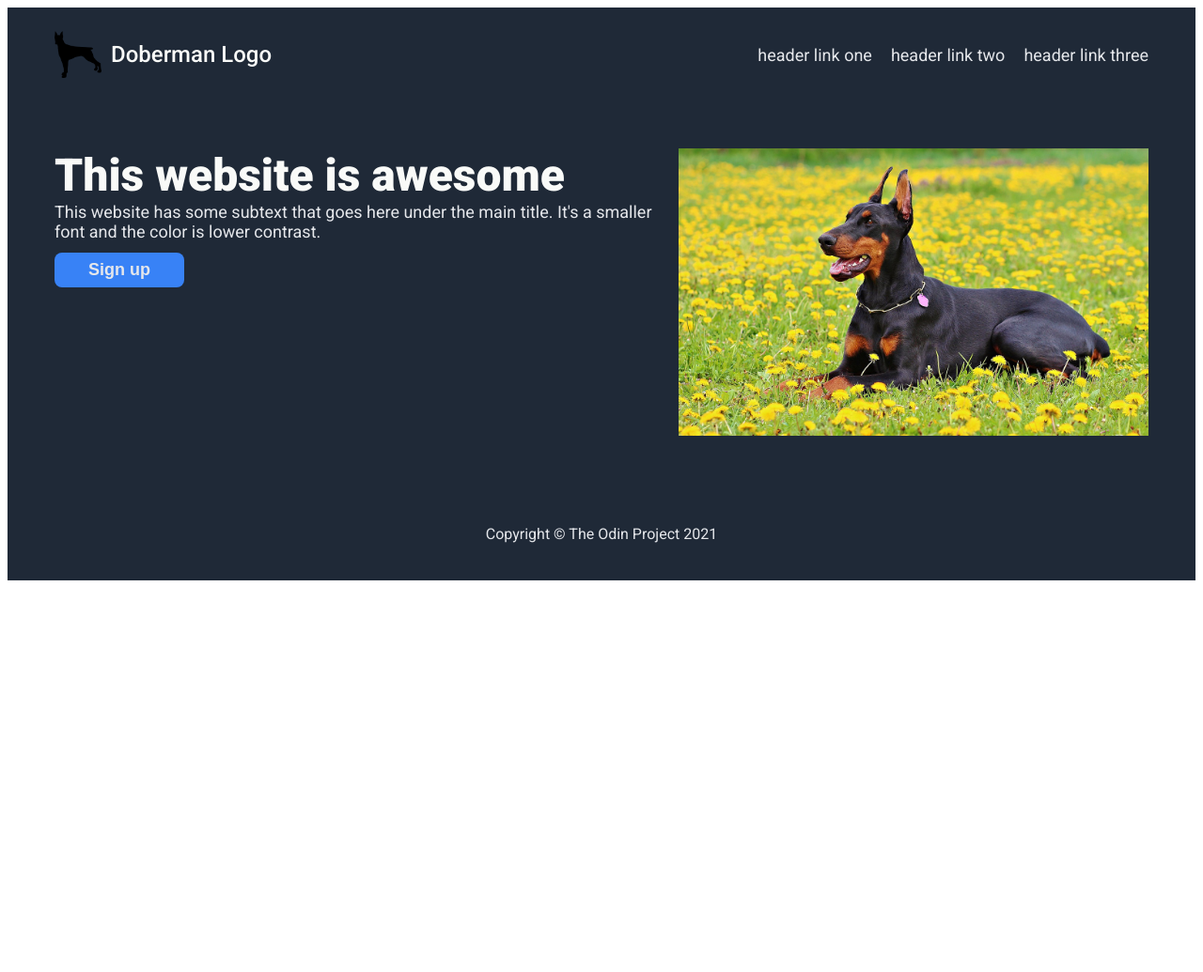
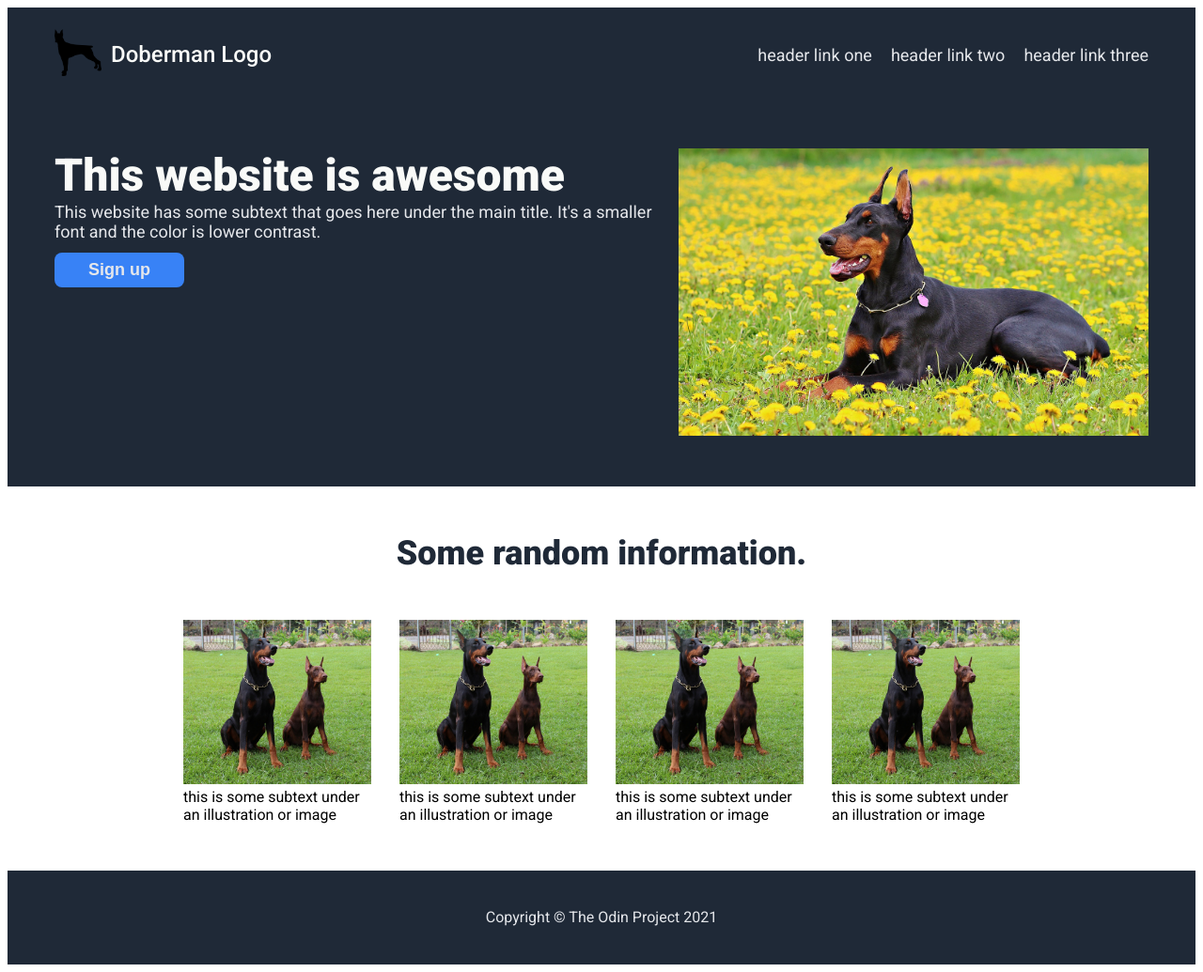
Before and after one commit to PJCWu/Landing-Page, a plain HTML site: page index.html in a window 1280 px wide. Shown: the whole page at 94% size. Before the commit the page ends 800 px from the top, so only its background shows below. Drawn offline with Linux system fonts and the light colour scheme.

Commit message:
add random info html and css

```diff
--- a/index.html
+++ b/index.html
@@ -14,8 +14,12 @@
   <body>
     <div class="header">
       <div class="left-side-header-logo">
-        <img class="logo" src="images/dog-307198_1280.png">
-        <div class="left-side-header-logo-text">Doberman Logo</div>
+        <a class="header-links" href="index.html">
+          <img class="logo" src="images/dog-307198_1280.png">
+        </a>
+        <a class="header-links" href="index.html">
+          <div class="left-side-header-logo-text">Doberman Logo</div>
+        </a>
       </div>
       <div class="right-side-header-links">
         <a class="header-links" href="index.html">header link one</a>
@@ -28,10 +32,42 @@
       <div class="left-hero">
         <div class="main-text">This website is awesome</div>
         <div class="secondary-text">This website has some subtext that goes here under the main title. It's a smaller font and the color is lower contrast.</div>
-        <button class="main-hero-button">Sign up</button>
+        <a class="button-links" href="index.html">
+          <button class="main-hero-button">Sign up</button>
+        </a>
       </div>
       <div class="right-hero">
         <img class="flower-doberman" src="images/doberman-893931_1280.jpeg">
+      </div>
+    </div>
+
+    <div class="information-container">
+      <div class="info-title">Some random information.</div>
+      <div class="info-row-container">
+        <div class="info-content">
+          <div class="info-image-container">
+            <img class="info-image" src="images/trainer-69476_1280.jpeg">
+          </div>
+          <div class="info-text">this is some subtext under an illustration or image</div>
+        </div>
+        <div class="info-content">
+          <div class="info-image-container">
+            <img class="info-image" src="images/trainer-69476_1280.jpeg">
+          </div>
+          <div class="info-text">this is some subtext under an illustration or image</div>
+        </div>
+        <div class="info-content">
+          <div class="info-image-container">
+            <img class="info-image" src="images/trainer-69476_1280.jpeg">
+          </div>
+          <div class="info-text">this is some subtext under an illustration or image</div>
+        </div>
+        <div class="info-content">
+          <div class="info-image-container">
+            <img class="info-image" src="images/trainer-69476_1280.jpeg">
+          </div>
+          <div class="info-text">this is some subtext under an illustration or image</div>
+        </div>
       </div>
     </div>
 
--- a/style.css
+++ b/style.css
@@ -18,6 +18,7 @@ body {
   justify-content: center;
   align-items: center;
   gap: 10px;
+  cursor: pointer;
 }
 
 .logo {
@@ -69,11 +70,41 @@ a:link, a:visited {
   border-radius: 8px;
   border: none;
   margin-top: 12px;
+  cursor: pointer;
 }
 
 .flower-doberman {
   width: 500px;
   height: auto;
+}
+
+.information-container {
+  display: flex;
+  flex-direction: column;
+  justify-content: center;
+  align-items: center;
+  padding: 50px;
+}
+
+.info-title {
+  color: #1f2937;
+  font-weight: 900;
+  font-size: 36px;
+  margin-bottom: 50px;
+}
+
+.info-row-container {
+  display: flex;
+  gap: 30px;
+}
+
+.info-image {
+  width: 200px;
+  height: auto;
+}
+
+.info-text {
+  width: 200px;
 }
 
 .footer {
```
Also changed, not shown: images/doberman-3940624_1280.jpeg (added), images/dog-3944250_1280.jpeg (added), 1 other file.
